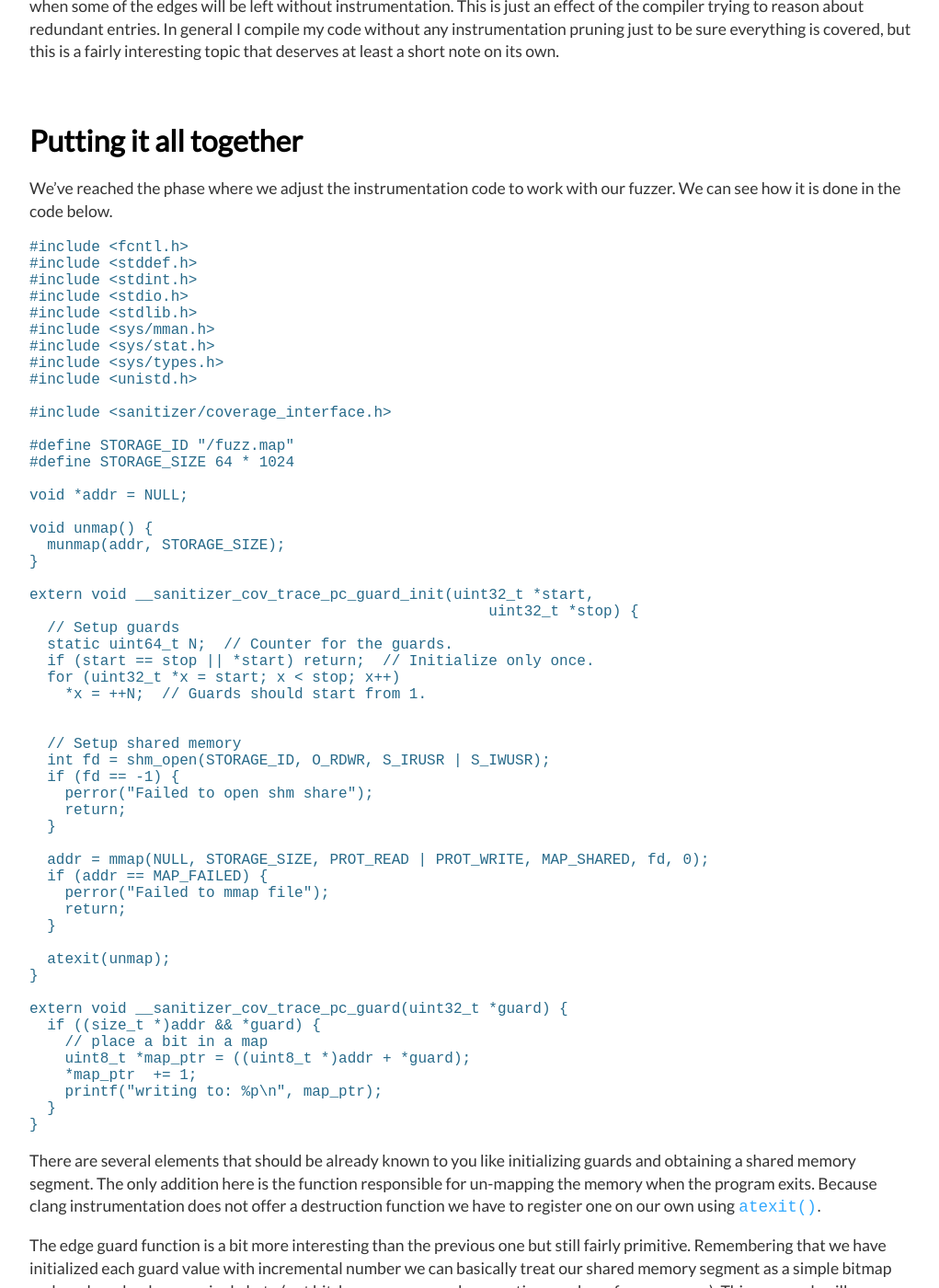
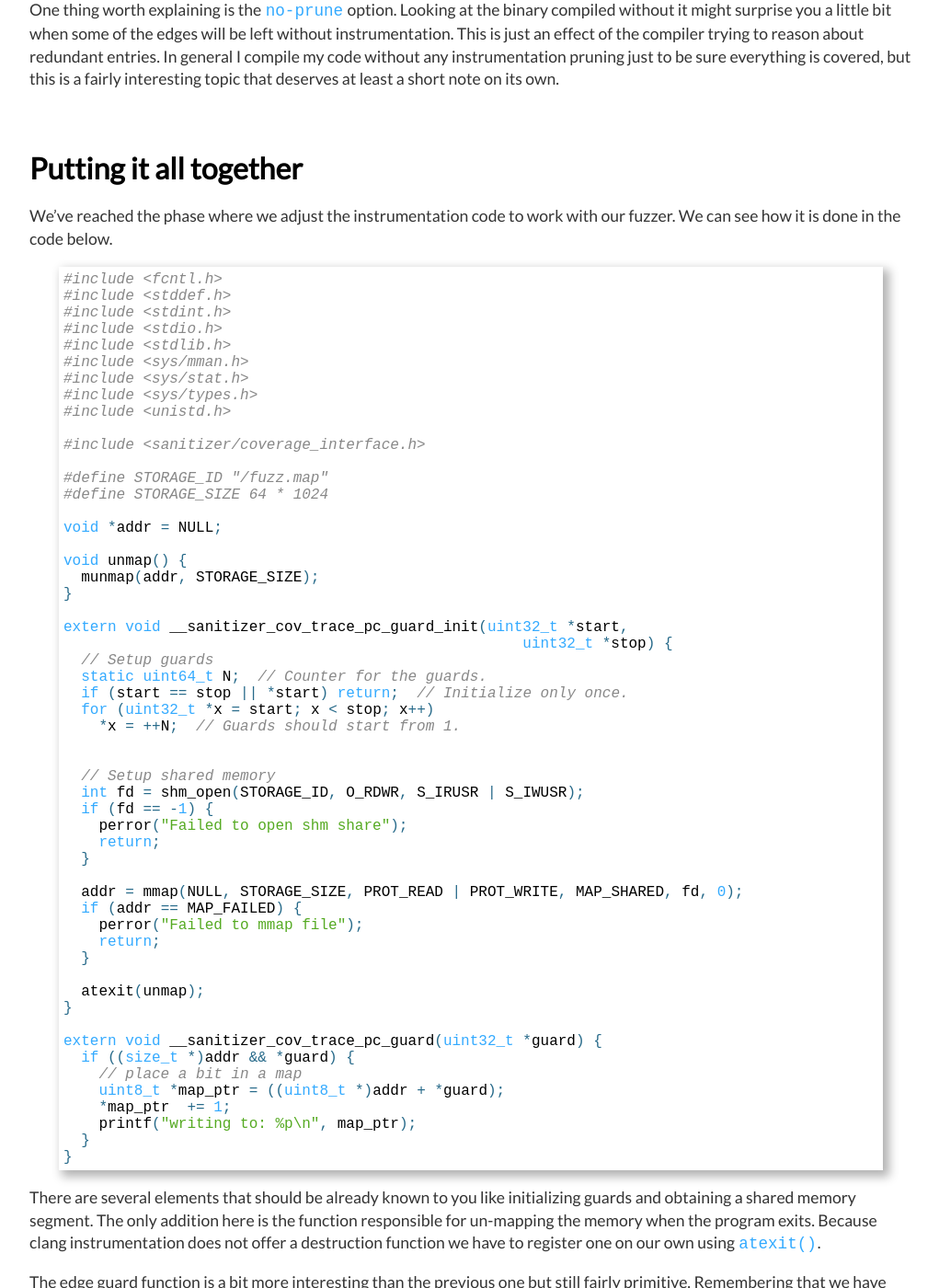
Before and after one commit to carstein/carstein.github.io, a Jekyll site: the page built from _posts/2023-10-01-build-simple-fuzzer-part-6.md, in a window 1280 px wide and 1400 px high, scrolled down 7258 px. Shown: the whole window at 92% size, without its empty margins (128-1149 px from the left). Built offline with Jekyll 4.4.1, drawn with Linux system fonts in a browser that asks for light colours; some web fonts are replaced; a style sheet for code colours, icons or effects is not loaded; some of the changed text lies outside the part shown.

Commit message:
Adjusting language syntax annotation

````diff
--- a/_posts/2023-10-01-build-simple-fuzzer-part-6.md
+++ b/_posts/2023-10-01-build-simple-fuzzer-part-6.md
@@ -30,7 +30,7 @@
 
 We will begin by implementing two small C programs that will communicate with each other using this interface. First program called *setter* is presented below.
 
-```C
+```c
 #include <fcntl.h>
 #include <stdio.h>
 #include <string.h>
@@ -199,7 +199,7 @@
 # Instrumentation
 Now we are reaching the hardest part - how to convince the compiler to insert a set of instructions of our choosing into the binary composed of the source we have very little intention of modifying. What would be previously a 12-part series of compiler internals (that would probably be way over my head and cost me sanity), thanks to the great people responsible for clang and llvm, will be just a few lines of code and one weird makefile. Turns out that clang already comes with the interface for writing code [instrumentation](https://clang.llvm.org/docs/SanitizerCoverage.html). Lets see how this works in practice by reading this simple code:
 
-```C
+```c
 #include <stdio.h>
 #include <stdint.h>
 #include <sanitizer/coverage_interface.h>
@@ -225,7 +225,7 @@
 
 Knowing what we want to write it's time we look at how to combine it with some other program. Admittedly, I haven't had a time yet to use it against some real project as I was mostly working with samples I wrote on my own. Still, the same principles will apply and probably modifying at least one Makefile is unavoidable. In the meantime let us look at the one I wrote for the purpose of this article.
 
-```Makefile
+```makefile
 CC=clang
 CFLAGS=-Wall -lrt
 
@@ -256,7 +256,7 @@
 # Putting it all together
 We've reached the phase where we adjust the instrumentation code to work with our fuzzer. We can see how it is done in the code below.
 
-```C
+```c
 #include <fcntl.h>
 #include <stddef.h>
 #include <stdint.h>
````
